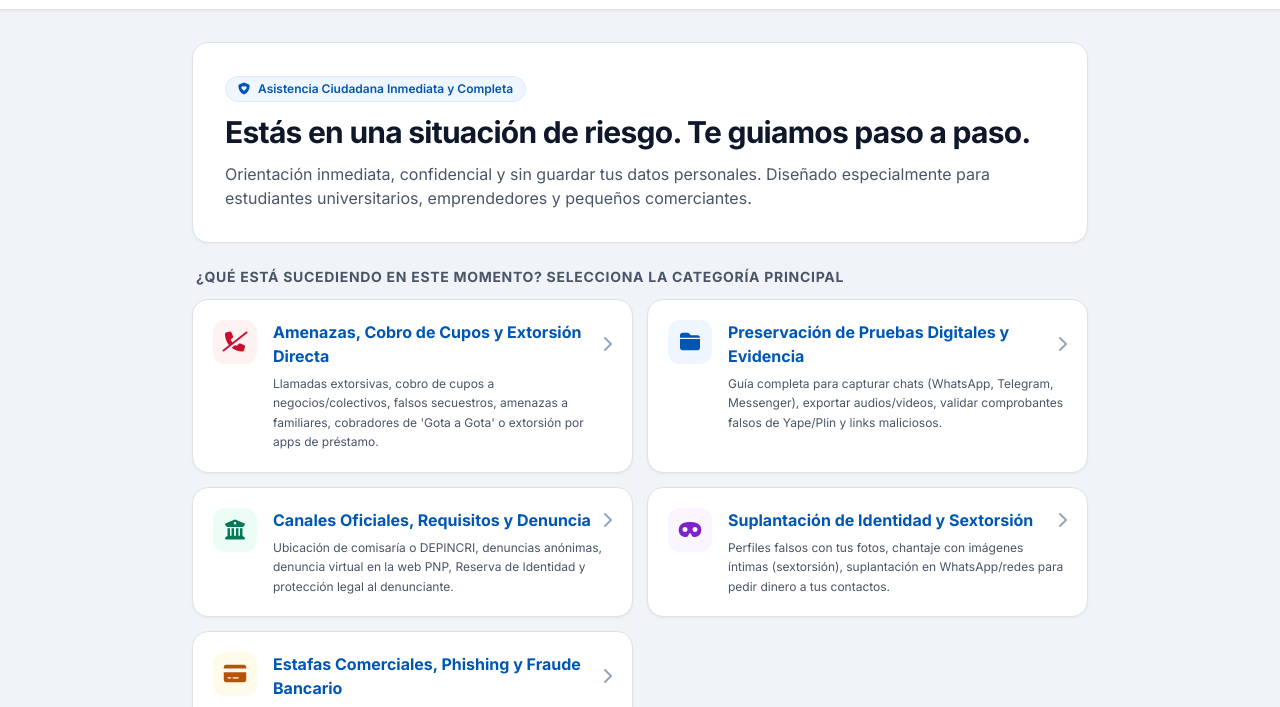
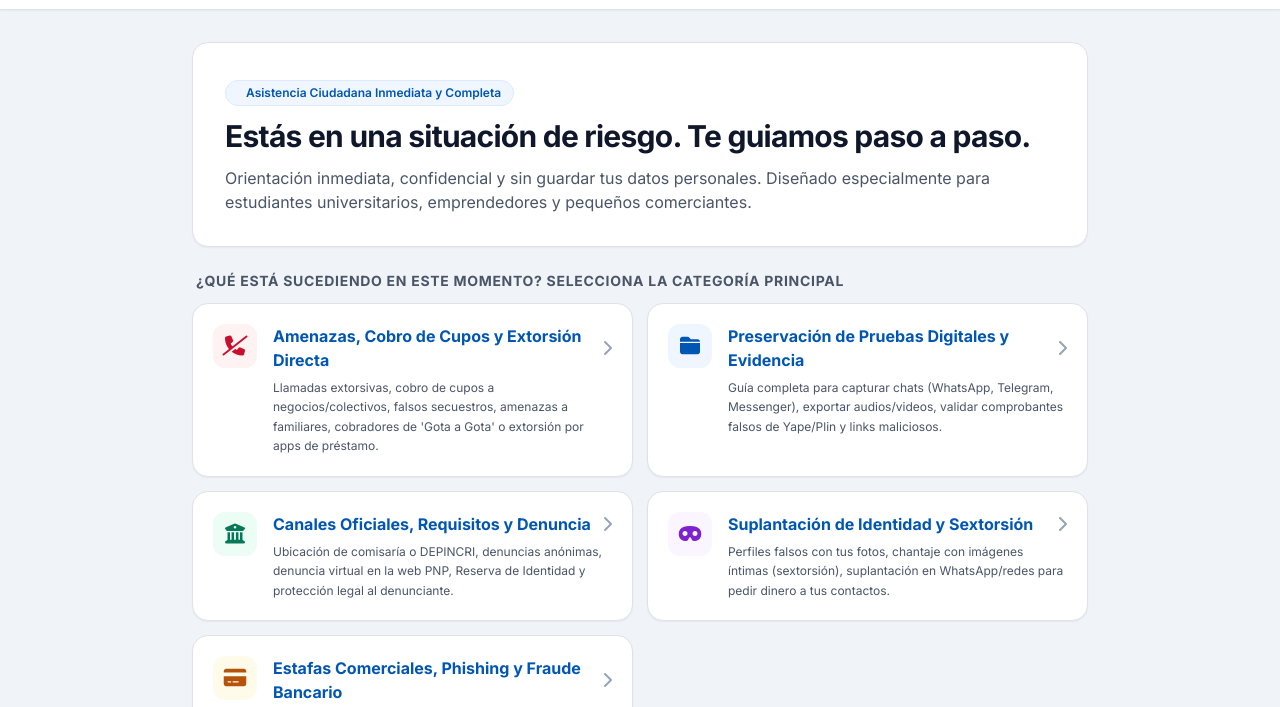
Before and after one commit to ikerchborn/Escudo-Digital-UCV, a plain HTML site: page index.html in a window 1280 px wide. Shown: the part 70-777 px from the top of the page. Drawn offline with nearby package versions, Linux system fonts and the light colour scheme.

Commit message:
Update icon class in header section

```diff
--- a/index.html
+++ b/index.html
@@ -189,7 +189,7 @@
       <!-- Header / Banner Tranquilizador -->
       <div class="bg-white p-5 sm:p-8 rounded-2xl border border-gob-border shadow-sm text-left space-y-3">
         <div class="inline-flex items-center space-x-2 bg-blue-50 text-gob-link px-3 py-1 rounded-full text-xs font-semibold border border-blue-100">
-          <i class="fas fa-shield-heart text-gob-link"></i>
+          <i class="text-gob-link"></i>
           <span>Asistencia Ciudadana Inmediata y Completa</span>
         </div>
         <h1 class="text-xl sm:text-3xl font-extrabold text-gob-textMain tracking-tight leading-snug">
```
